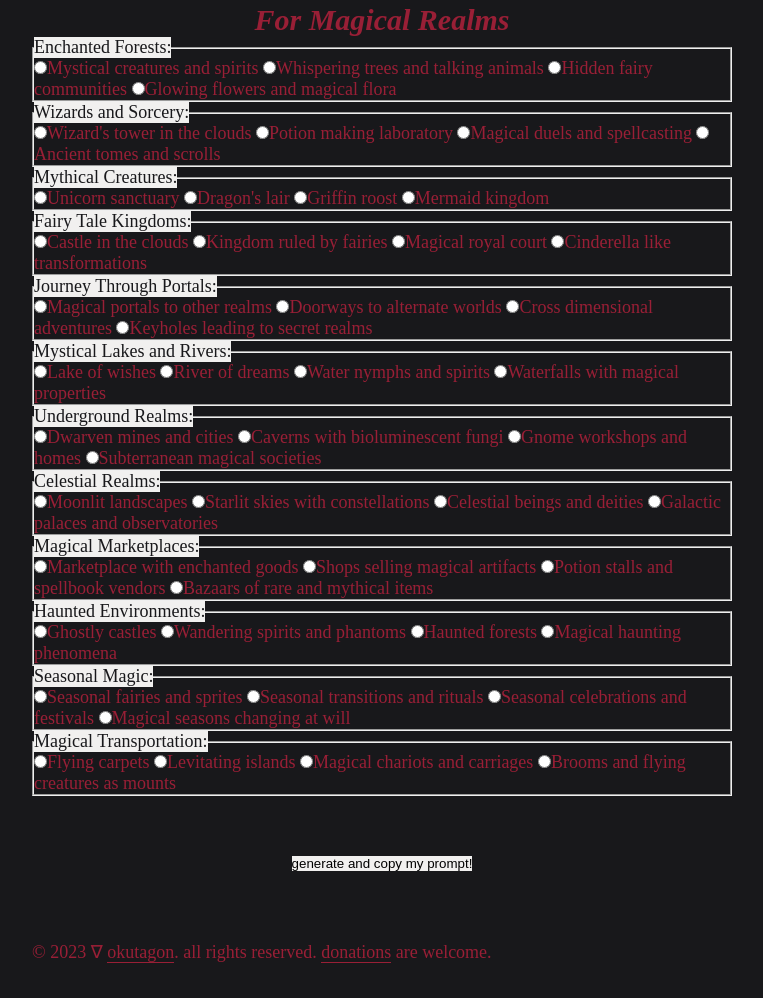
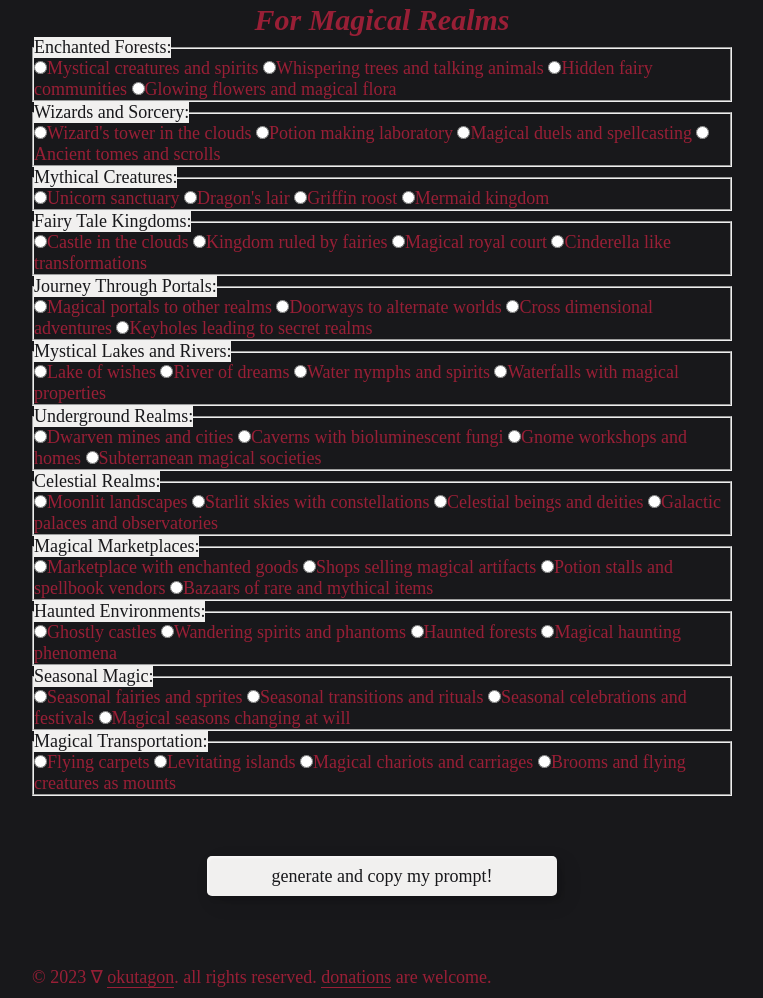
Before and after one commit to levent1ozgur/simple-prompt-generator, a plain HTML site: page index.html in a window 1280 px wide. Shown: the part 6747-7745 px from the top of the page, without its empty margins (258-1021 px from the left). Before the commit the page ends 7720 px from the top, so only its background shows below. Drawn offline with Linux system fonts and the light colour scheme.

Commit message:
Update index.html

```diff
--- a/index.html
+++ b/index.html
@@ -1169,7 +1169,7 @@
 
    </div>
   <div class="frame">
-  <button class="custom btn copy" onclick="copyToClipboard()">generate and copy my prompt!</button>
+  <button class="custom-btn copy" onclick="copyToClipboard()">generate and copy my prompt!</button>
   <p id="promptResult"></p>
 </div>
 </body>
```
